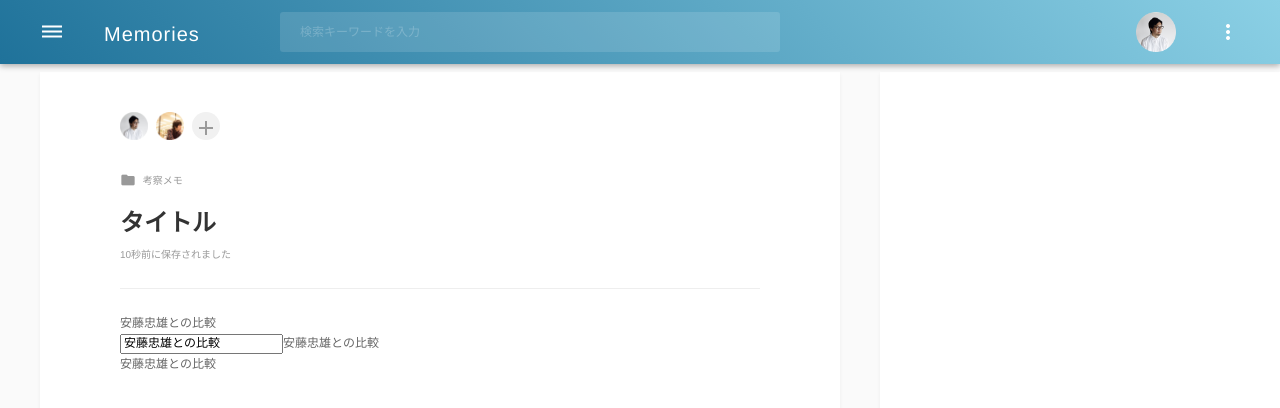
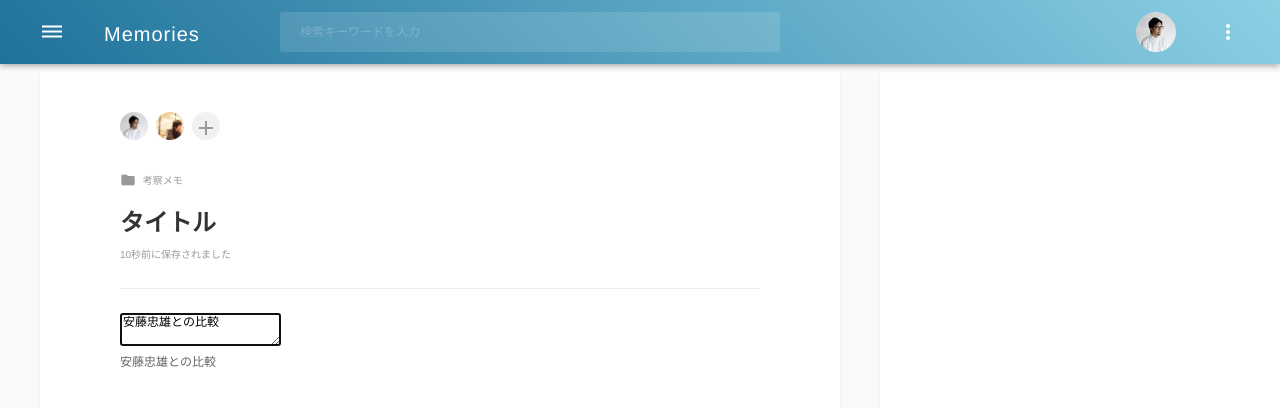
Before and after one commit to yktyshr/memories-prototype, a React (Create React App) app: page / in a window 1280 px wide. Shown: the top 408 px of the page. Built offline with nearby package versions, Linux system fonts and the light colour scheme.

Commit message:
get is_tag

```diff
--- a/src/App.js
+++ b/src/App.js
@@ -22,6 +22,33 @@ type State = {
   searchResults: Providers;
 }
 
+const getWordStart = (text, index) => {
+  if (! text[index]) {
+    return 0
+  }
+  if (text[index] === ' ') {
+    return index
+  }
+  return getWordStart(text, index - 1)
+}
+
+const getWordEnd = (text, index) => {
+  if (! text[index]) {
+    return text.length // TODO: When cursor is at the end of line, always returns true
+  }
+  if (text[index] === ' ') {
+    return index
+  }
+  return getWordEnd(text, index + 1)
+}
+
+const getCurrentWord = (text, index) => {
+  const start = getWordStart(text, index)
+  const end = getWordEnd(text, index)
+
+  return text.slice(start, end)
+}
+
 class App extends Component<{}, State> {
   constructor() {
     super()
@@ -40,8 +67,6 @@ class App extends Component<{}, State> {
 
   _onUpdateArticle = (article: Article) => {
     this.setState({ article })
-    console.log(article)
-    this._onUpdateQuery(article.body)
   }
 
   _onUpdateQuery = async(query: string) => {
@@ -52,6 +77,13 @@ class App extends Component<{}, State> {
         google,
       },
     })
+  }
+
+  _onChangePosition = (position: number) => {
+    const cword = getCurrentWord(this.state.article.body, position)
+    if (cword.includes('#')) {
+      this._onUpdateQuery(cword)
+    }
   }
 
   render() {
@@ -92,8 +124,7 @@ class App extends Component<{}, State> {
 
 
               </header>
-              <Note article={this.state.article} onChange={this._onUpdateArticle} />
-              {this.state.article.body}
+              <Note article={this.state.article} onChange={this._onUpdateArticle} onChangePosition={this._onChangePosition} />
             </article>
           </div>
 
--- a/src/components/Note/Note.js
+++ b/src/components/Note/Note.js
@@ -8,16 +8,17 @@ import _ from 'lodash'
 type Props = {
   article: Article;
   onChange: (article: Article) => void;
+  onChangePosition: (position: number) => void;
 }
 
-const Note = ({ article, onChange }: Props) => {
+const Note = ({ article, onChange, onChangePosition }: Props) => {
   const _onChangeBody = (body: string) => {
     onChange(_.merge(article, { body }))
   }
 
   return (
     <div>
-      <NoteBody body={article.body} onChangeBody={_onChangeBody} />
+      <NoteBody body={article.body} onChangeBody={_onChangeBody} onChangePosition={onChangePosition} />
     </div>
   )
 }
--- a/src/components/Note/NoteBody.js
+++ b/src/components/Note/NoteBody.js
@@ -5,28 +5,38 @@ import React from 'react'
 type Props = {
   body: string;
   onChangeBody: (body: string) => void;
+  onChangePosition: (position: number) => void;
 }
 
-const NoteBody = ({ body, onChangeBody }: Props) => {
+const NoteBody = ({ body, onChangeBody, onChangePosition }: Props) => {
   const _onChange = (event: any) => {
-    console.log(event)
     onChangeBody(event.target.value)
+  }
+
+  const _onKeyUp = (event: any) => {
+    onChangePosition(event.target.selectionStart)
   }
 
   return (
     <div>
+      {/*
       <div
         contentEditable
         onChange={_onChange}
       >
         {body}
       </div>
+      */}
 
-      <input
+      <textarea
         defaultValue={body}
         onChange={_onChange}
+        onKeyUp={_onKeyUp}
+        autoFocus
       />
-      {body}
+      <p>
+        {body}
+      </p>
     </div>
   )
 }
```
